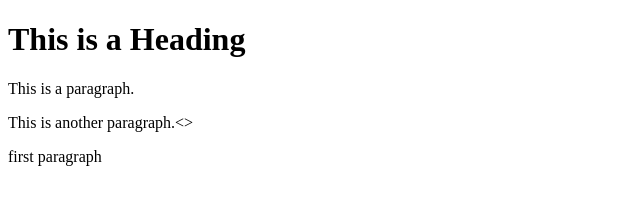
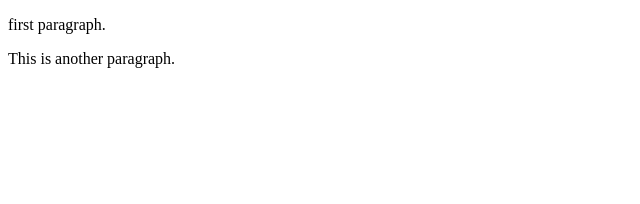
Before and after one commit to 47codes/learning-git, a plain HTML site: page index.html in a window 1280 px wide. Shown: the whole page, without its empty margins (0-640 px from the left). Drawn offline with Linux system fonts and the light colour scheme.

Commit message:
Update index.html

```diff
--- a/index.html
+++ b/index.html
@@ -3,10 +3,9 @@
 <head>
 <title>Page Title</title>
 </head>
-<h1>This is a Heading</h1>
-<p>This is a paragraph.</p>
-<p>This is another paragraph.<>
 <body>
-<p>first paragraph</p>
+	<p>first paragraph.</p>
+	<p>This is another paragraph.</p>
+<body>
 </body>
 </html>
```
